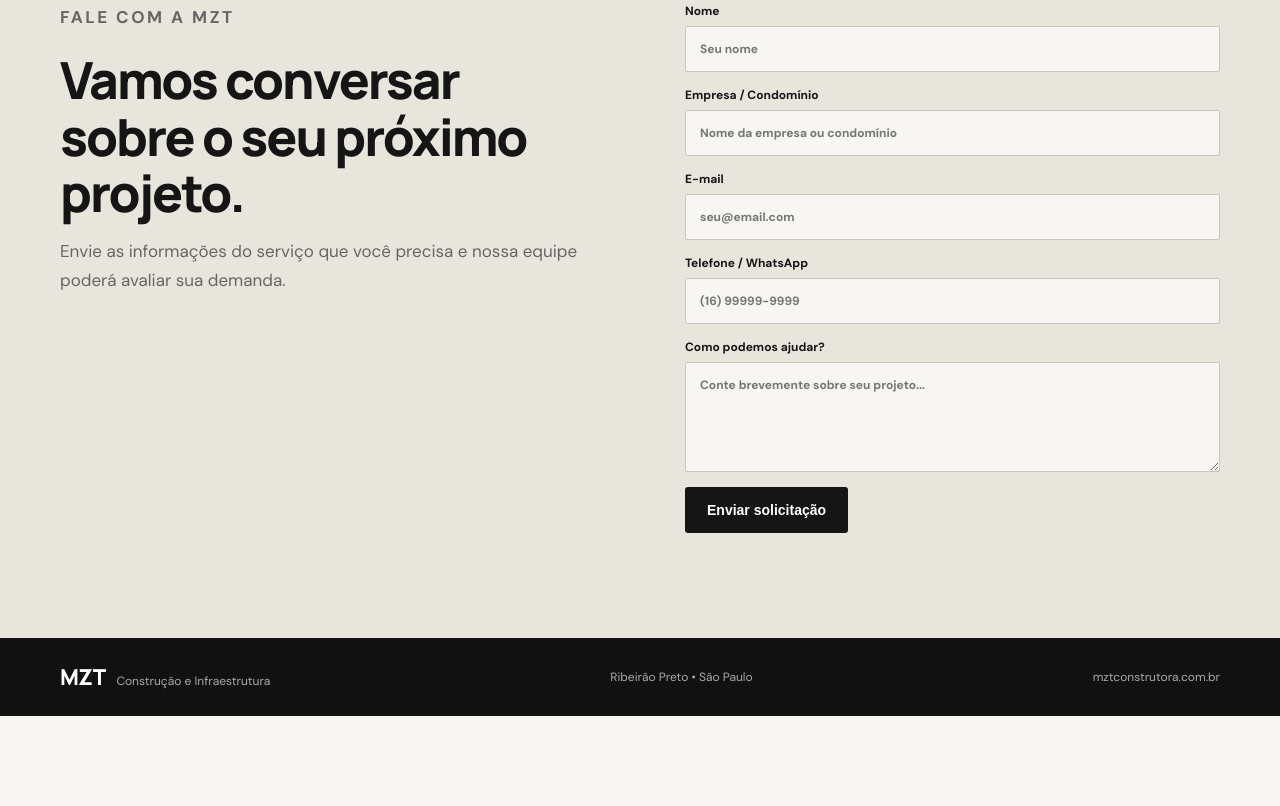
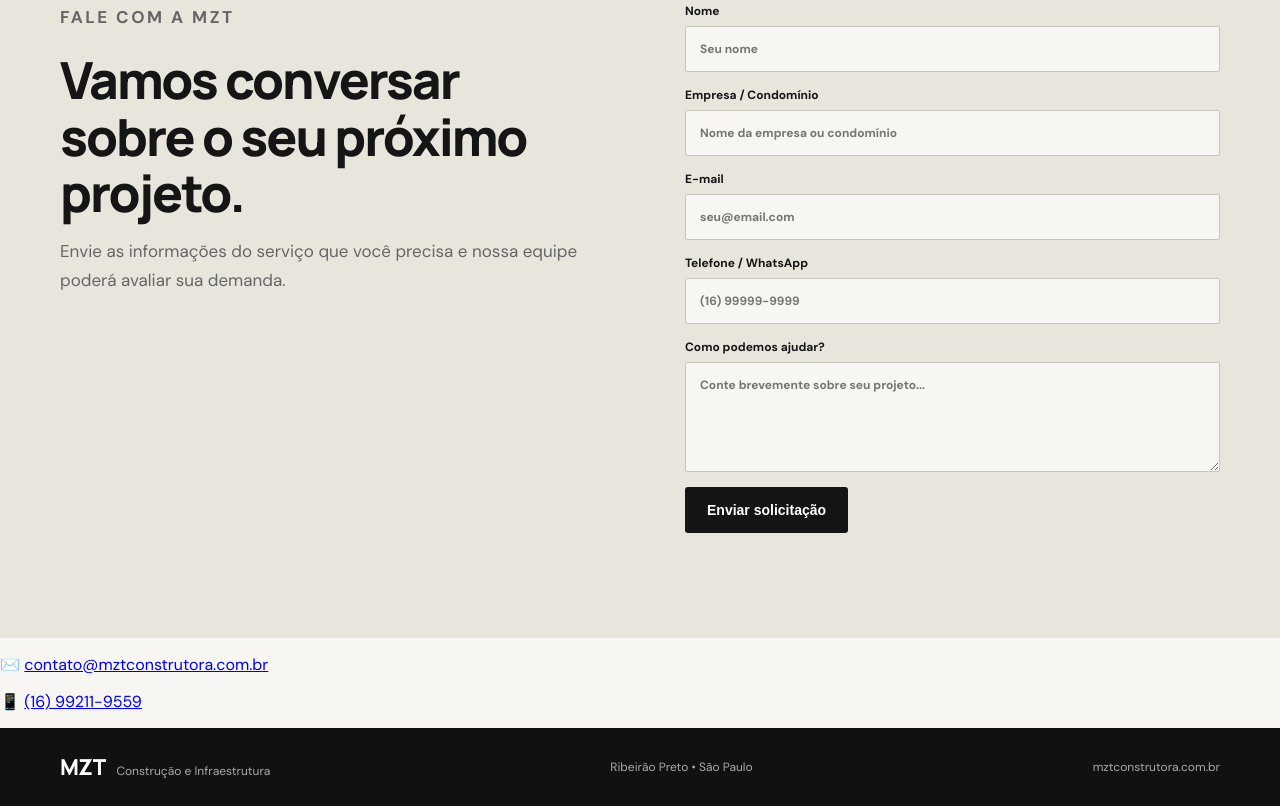
Before and after one commit to gulyra-blip/mzt-construcao-infraestrutura, a plain HTML site: page index.html in a window 1280 px wide. Shown: the part 2654-3460 px from the top of the page. Before the commit the page ends 3370 px from the top, so only its background shows below. Drawn offline with Linux system fonts and the light colour scheme.

Commit message:
Update index.html

```diff
--- a/index.html
+++ b/index.html
@@ -120,6 +120,10 @@
         </form>
       </div>
     </section>
+    <div class="contact-info">
+  <p>✉️ <a href="mailto:contato@mztconstrutora.com.br">contato@mztconstrutora.com.br</a></p>
+  <p>📱 <a href="https://wa.me/5516992119559" target="_blank">(16) 99211-9559</a></p>
+</div>
   </main>
 
   <footer>
```
